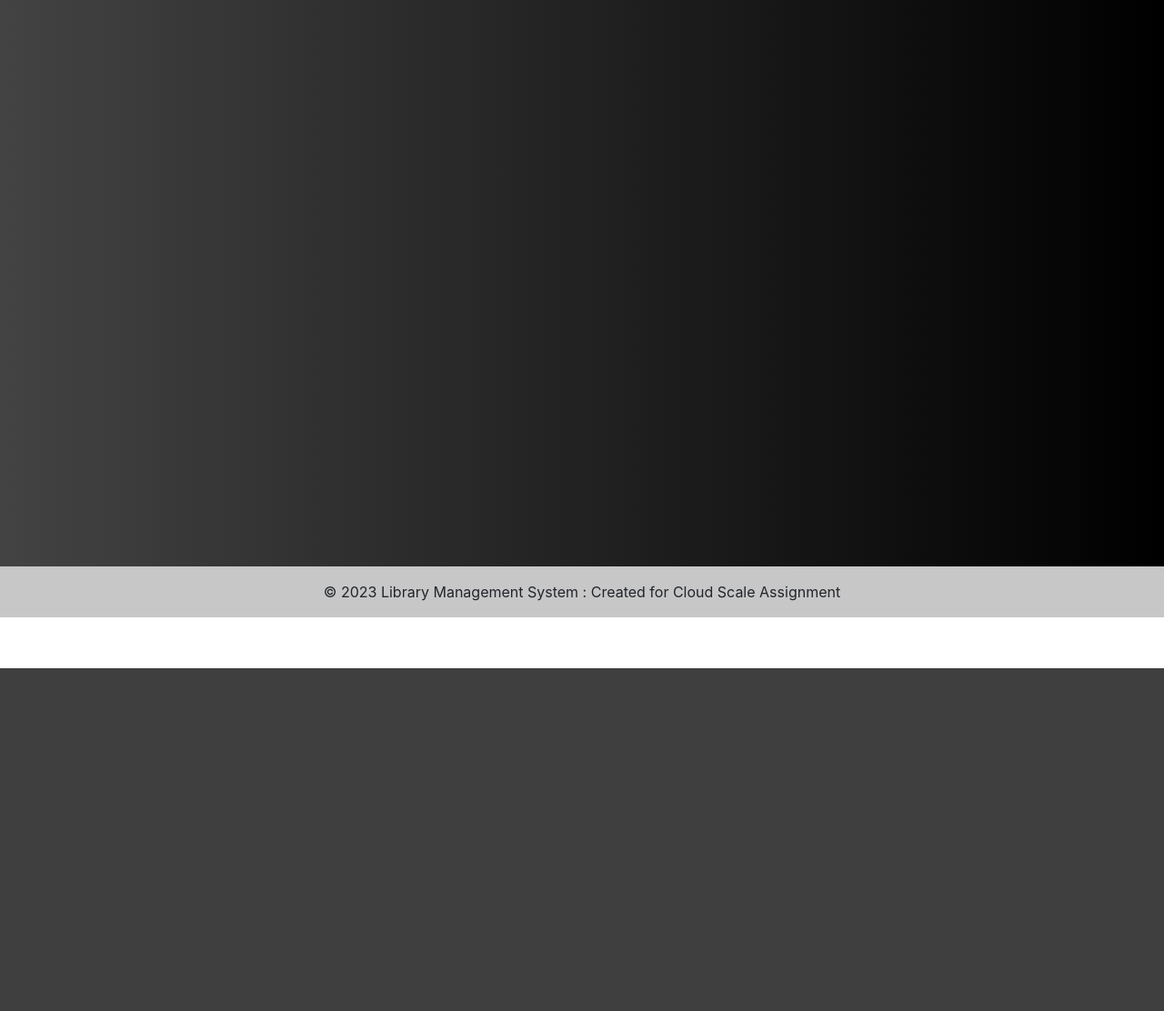
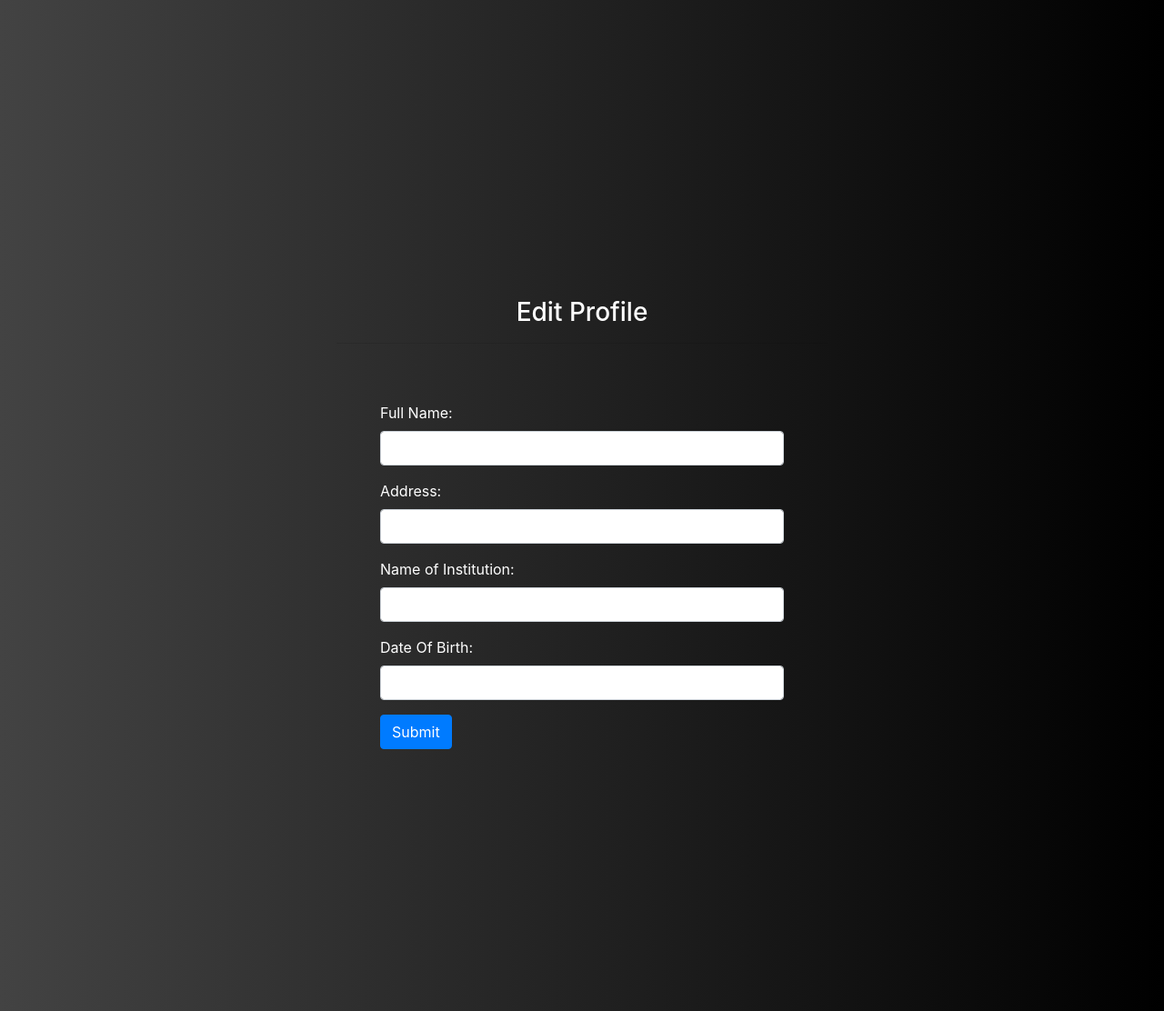
Before and after one commit to aayushray/Library-Management-System, a Django app: page /profile in a window 1280 px wide. Shown: the part 65-1177 px from the top of the page at 91% size. Before the commit the page ends 800 px from the top, so only its background shows below. Run offline with Django 4.2, Linux system fonts and the light colour scheme; data comes from the database, SQL or seed files in the repository; both versions use the stored data as it was after the commit.

Commit message:
Rolled out Profile, Book Issued and other features

```diff
--- a/Library_Management_System/settings.py
+++ b/Library_Management_System/settings.py
@@ -81,7 +81,7 @@ DATABASES = {
     }
 }
 
-LOGIN_REDIRECT_URL = '/'
+LOGIN_REDIRECT_URL = '/profile'
 
 
 # Password validation
--- a/app/forms.py
+++ b/app/forms.py
@@ -1,4 +1,5 @@
 from django import forms
+from django.forms import ModelForm
 from django.contrib.auth.forms import UserCreationForm,AuthenticationForm,UsernameField, PasswordChangeForm, PasswordResetForm, SetPasswordForm
 from django.contrib.auth.models import User
 from django.contrib.auth import password_validation
@@ -18,3 +19,12 @@ class RegistrationForm(UserCreationForm):
 class LoginForm(AuthenticationForm):
     username = UsernameField(widget=forms.TextInput(attrs={'autofocus':True,'class':'form-control'}))
     password = forms.CharField(label=("Password"),strip=False,widget=forms.PasswordInput(attrs={'autocomplete':'current-password','class':'form-control'}))
+
+class VisitorForm(ModelForm):
+    full_name = forms.CharField(label='Full Name',widget=forms.TextInput(attrs={'class':'form-control'}))
+    address = forms.CharField(label='Address',widget=forms.TextInput(attrs={'class':'form-control'}))
+    name_of_institution = forms.CharField(label='Name of Institution',widget=forms.TextInput(attrs={'class':'form-control'}))
+    date_of_birth = forms.CharField(label='Date Of Birth',widget=forms.DateInput(attrs={'class':'form-control'}))
+    class Meta:
+        model = Visitor
+        fields = ['full_name','address','name_of_institution','date_of_birth']
--- a/app/models.py
+++ b/app/models.py
@@ -23,6 +23,8 @@ class Visitor(models.Model):
     full_name = models.CharField(max_length = 100)
     address = models.CharField(max_length = 100)
     number_of_books = models.IntegerField(default = 0,null = True)
+    name_of_institution = models.CharField(max_length = 100)
+    date_of_birth = models.DateField()
 
     def __str__(self):
         return self.full_name
--- /dev/null
+++ b/app/static/css/issuebook.css
@@ -0,0 +1,6 @@
+.book-detail{
+    color: rgb(255,255,255);
+}
+.txt{
+    text-align: center;
+}
--- a/app/static/css/profile.css
+++ b/app/static/css/profile.css
@@ -0,0 +1,15 @@
+.case1{
+    color: rgb(255,255,255);
+}
+
+.heading{
+    text-align: center;
+    color: rgb(255,255,255);
+}
+
+.underline{
+    color: rgb(255,255,255);
+}
+/* .col2 *{
+    width:100%;
+} */
--- a/app/templates/home.html
+++ b/app/templates/home.html
@@ -13,7 +13,7 @@
     </button>
 
     <button class="view-books">
-      <a class= "book-color" href="">Issue Books</a>
+      <a class= "book-color" href="{% url 'issueBook' %}">Issue Books</a>
     </button>
     <br>
     <br>
--- a/app/templates/layout.html
+++ b/app/templates/layout.html
@@ -15,6 +15,8 @@
     <link rel="stylesheet" href="{% static 'css/login.css' %}">
     <link rel="stylesheet" href="{% static 'css/profile.css' %}">
     <link rel="stylesheet" href="{% static 'css/viewBook.css' %}">
+    <link rel="stylesheet" href="{% static 'css/issueBook.css' %}">
+    <link rel="stylesheet" href="{% static 'css/profile.css' %}">
 
 
     {% if title %}
@@ -33,7 +35,7 @@
 
                 {% if user.is_authenticated %}
                     <a class="login-right text-light" href="{% url 'profile' %}">Profile</a>
-                    <a class="login-right text-light" href="">Logout</a>
+                    <a class="login-right text-light" href="{% url 'logout' %}">Logout</a>
                 {% else %}
                     <a class="register-right text-light" href="{% url 'register' %}">Register</a>
                     <a class="login-right text-light" href="{% url 'login' %}">Login</a>
--- a/app/templates/profile.html
+++ b/app/templates/profile.html
@@ -3,9 +3,43 @@
 
 {% block title %}Profile{% endblock title %}
 {% block main-content %}
-    {% csrf_token %}
-    {% for fm in data %}
-        <!-- {{fm.label_tag}} {{fm}} <small class="text-danger">{{fm.errors|striptags}}</small> -->
-    {% endfor %}
+<div class="container">
+    <div class="row my-3">
+     <div class="col-sm-6 offset-sm-3">
+      <h3 class="heading"> Edit Profile </h3>
+      <div class="underline">
+       <hr>
+      </div>
+
+      <form action="" method="post" novalidate class="shadow p-5">
+         {% csrf_token %}
+         {% if messages %}
+            {% for msg in messages %}
+               <p {% if msg.tags %} class="alert alert-{{msg.tags}} mb-5" {% endif %} >{{msg}}</p>
+            {% endfor %}
+         {% endif %}
+
+         {% for fm in form %}
+           <div class="case1">
+               <div class="form-group mb-3">
+                   <l>{{fm.label_tag}}</l>
+                   <p class = "col2">{{fm}}</p>
+                   <small class="text-danger">{{fm.errors|striptags}}</small>
+                </div>
+           </div>
+         {% endfor %}
+         <input type="submit" value="Submit" class="btn btn-primary">
+         <br>
+         <div class="text-center text-primary fw-bold">
+            {% if form.non_field_errors %}
+               {% for error in form.non_field_errors %}
+                  <p class="alert alert-danger my-3">{{error}}</p>
+               {% endfor %}
+            {% endif %}
+         </div>
+      </form>
+     </div>
+    </div>
+   </div>
 
 {% endblock main-content %}
--- a/app/urls.py
+++ b/app/urls.py
@@ -15,6 +15,7 @@ urlpatterns = [
     path('register', views.register, name="register"),
     path('login', auth_views.LoginView.as_view(template_name="login.html",
     authentication_form=LoginForm), name="login"),
+    path('logout',auth_views.LogoutView.as_view(next_page='login'),name='logout'),
 
     path('profile', views.profile, name="profile")
 
--- a/app/views.py
+++ b/app/views.py
@@ -1,6 +1,7 @@
 from django.shortcuts import render
 from django.contrib import messages
 from django.http import HttpResponseRedirect
+from django.contrib.auth.decorators import login_required
 from .models import *
 from .forms import *
 
@@ -11,14 +12,37 @@ def home(request):
 
 def searchBook(request):
     data = Book.objects.filter(is_issued = False)
-    # print(data)
     context = {
         'data' : data
     }
     return render(request,'viewBook.html',context)
 
 def issueBook(request):
-    return render(request, 'issueBook.html')
+    if request.user.is_authenticated:
+        user = request.user
+        student = Visitor.objects.filter(user = user).get()
+        data = Book.objects.filter(is_issued = False)
+
+        print(student)
+        context = {
+            'data' : data
+        }
+
+        if 'book_issued' in request.POST:
+            print(student.get(number_of_books = 2))
+            if student.number_of_books >= 2:
+                messages.error(request, 'You have already Issued 2 books!!')
+                return HttpResponseRedirect('issueBook')
+
+            else:
+                messages.success(request, 'Book Issued Successfully')
+                return HttpResponseRedirect('issueBook')
+
+        else:
+            return render(request,'issuebook.html', context)
+
+    else:
+        return HttpResponseRedirect('login')
 
 def aboutUs(request):
     return render(request, 'aboutUs.html')
@@ -33,7 +57,7 @@ def register(request):
         if form.is_valid():
             form.save()
             messages.success(request, 'User Successfully Registered')
-            return HttpResponseRedirect('login')
+            return HttpResponseRedirect('profile')
         else:
             return render(request,'register.html', {'form':form})
 
@@ -45,9 +69,19 @@ def login(request):
     return render(request,'login.html')
 
 def profile(request):
-    data = Visitor.objects.all()
-    context = {
-        'data' : data
-    }
-    # print(context)
-    return render(request, 'profile.html', context)
+    if request.method == 'POST':
+        form = VisitorForm(request.POST)
+
+        if form.is_valid():
+            profile = form.save(commit=False)
+            profile.user = request.user
+            profile.save()
+
+            messages.success(request, 'User Profile Updated Successfully')
+            return HttpResponseRedirect('')
+        else:
+            return render(request,'profile.html', {'form':form})
+
+    else:
+        form = VisitorForm
+        return render(request, 'profile.html',{'form':form})
```
Also changed, not shown: app/templates/issuebook.html (added, +41 -0 lines), app/migrations/0005_visitor_name_of_institution.py (added), app/migrations/0006_visitor_date_of_birth.py (added), db.sqlite3.
